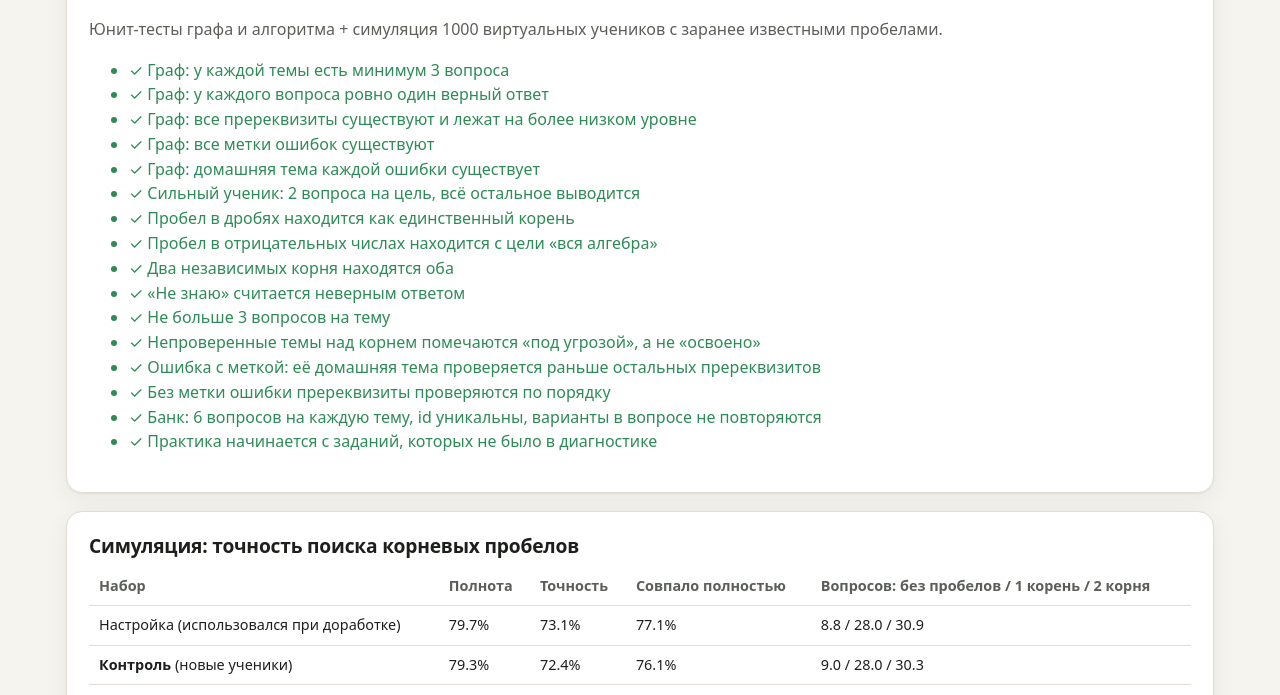
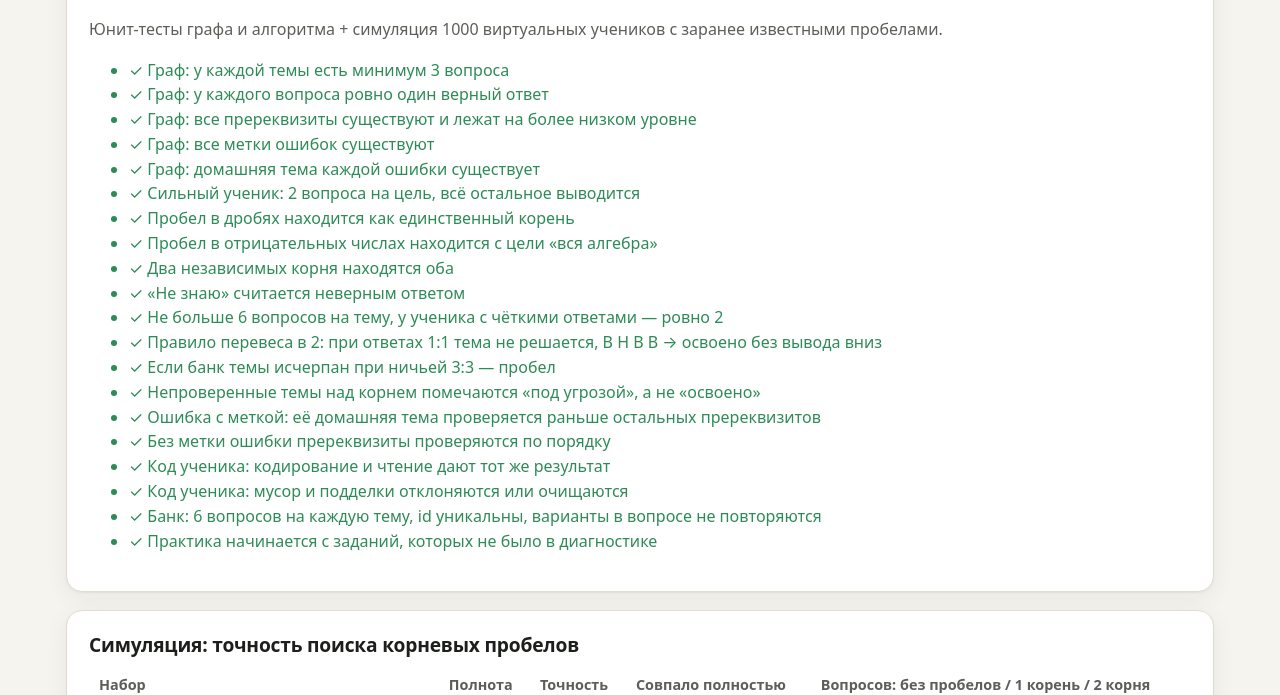
Before and after one commit to sas1k00/hackathonchik, a plain HTML site: page tests.html in a window 1280 px wide. Shown: the part 105-800 px from the top of the page. Drawn offline with Linux system fonts and the light colour scheme.

Commit message:
Raise score: sourced problem data, better engine, PWA, safer share codes
- Engine: decide a topic on a 2-answer lead (up to 6 questions); held-out
  precision 72% -> 85%, recall 79% -> 90%
- Share codes are validated (unknown topic/misconception ids dropped,
  __proto__ rejected); stored data sanitized so a bad code can't break the
  teacher dashboard; 4 new tests (20 total)
- PWA: manifest, icons, service worker; verified working with server off
- README: PISA 2022 / ЕНТ-2025 sources, mapping to official ЕНТ math spec,
  market and costs, honest AI-authorship section
- Deck: scale slide with sourced data, market slide, updated validation

Co-Authored-By: Claude Opus 5 <noreply@anthropic.com>

```diff
--- a/index.html
+++ b/index.html
@@ -5,7 +5,11 @@
   <meta name="viewport" content="width=device-width, initial-scale=1">
   <title>Tamyr — корень пробелов в знаниях</title>
   <meta name="description" content="Адаптивная диагностика по математике: находит не ошибку, а её причину.">
-  <link rel="stylesheet" href="css/style.css">
+  <link rel="stylesheet" href="css/style.css?v=4">
+  <link rel="manifest" href="manifest.webmanifest">
+  <meta name="theme-color" content="#1f6f5c">
+  <link rel="icon" href="icons/icon-192.png">
+  <link rel="apple-touch-icon" href="icons/icon-192.png">
 </head>
 <body>
   <header class="topbar">
@@ -22,11 +26,17 @@
   <main id="app" tabindex="-1"></main>
   <footer class="foot">Tamyr · VentureHack 2026 · Трек EduTech и образование будущего</footer>
 
-  <script src="js/data.js"></script>
-  <script src="js/engine.js"></script>
-  <script src="js/graph.js"></script>
-  <script src="js/store.js"></script>
-  <script src="js/app.js"></script>
-  <script src="js/teacher.js"></script>
+  <script src="js/data.js?v=4"></script>
+  <script src="js/engine.js?v=4"></script>
+  <script src="js/graph.js?v=4"></script>
+  <script src="js/store.js?v=4"></script>
+  <script src="js/app.js?v=4"></script>
+  <script src="js/teacher.js?v=4"></script>
+  <script>
+    // Офлайн-режим: работает на http(s), при открытии файла двойным кликом просто пропускается
+    if ('serviceWorker' in navigator && location.protocol.startsWith('http')) {
+      navigator.serviceWorker.register('sw.js').catch(() => {});
+    }
+  </script>
 </body>
 </html>
--- a/js/app.js
+++ b/js/app.js
@@ -25,7 +25,7 @@
       <section class="hero">
         <p class="eyebrow">Трек EduTech · подготовка к ЕНТ по математике</p>
         <h1>Ошибка в квадратных уравнениях.<br>Причина — в дробях.</h1>
-        <p class="lead">Tamyr находит не просто тему, где ученик ошибается, а <b>корневой пробел</b>, из-за которого рушатся все следующие темы. Вглубь он спускается только там, где ученик ошибается: без пробелов хватает около 9 вопросов. Затем строит короткий план — от корня наверх.</p>
+        <p class="lead">Tamyr находит не просто тему, где ученик ошибается, а <b>корневой пробел</b>, из-за которого рушатся все следующие темы. Вглубь он спускается только там, где ученик ошибается: без пробелов хватает около 10 вопросов. Затем строит короткий план — от корня наверх.</p>
         <div class="cta">
           <a class="btn primary" href="#setup">Пройти диагностику</a>
           <a class="btn" href="#teacher">Панель учителя</a>
@@ -62,7 +62,7 @@
     app.innerHTML = `
       <section class="card narrow">
         <h1>Диагностика</h1>
-        <p class="muted">От 8 до 30 вопросов — чем больше пробелов, тем глубже спускаемся. Калькулятор не нужен, черновик пригодится. Если не знаете ответ — нажмите «Не знаю»: угадывание делает карту менее точной.</p>
+        <p class="muted">От нескольких вопросов до 40 — чем больше пробелов, тем глубже спускаемся. Калькулятор не нужен, черновик пригодится. Если не знаете ответ — нажмите «Не знаю»: угадывание делает карту менее точной.</p>
         <form id="setup-form">
           <label class="field"><span>Ваше имя</span><input id="name" required maxlength="40" autocomplete="given-name" value="${esc(state.name)}" placeholder="Например, Айгерим"></label>
           <fieldset class="goals"><legend>Что проверяем?</legend>
--- a/js/engine.js
+++ b/js/engine.js
@@ -1,8 +1,8 @@
 /*
  * Tamyr Engine — адаптивная диагностика по графу пререквизитов.
  *
- * Идея: начинаем с целевых (сложных) тем. Тема «освоена» после 2 верных ответов,
- * «пробел» — после 2 неверных (максимум 3 вопроса на тему, решает большинство).
+ * Идея: начинаем с целевых (сложных) тем. Тема «освоена», когда верных ответов на 2 больше, чем неверных,
+ * «пробел» — когда неверных на 2 больше (до 6 вопросов на тему; если банк кончился — решает большинство).
  *   • Освоил тему  → все её пререквизиты считаются освоенными (вывод, без вопросов).
  *   • Пробел в теме → спускаемся к её непроверенным пререквизитам (поиск в глубину).
  *   • Неверный ответ с меткой ошибки (misconception) указывает на «домашнюю» тему
@@ -67,7 +67,7 @@
     constructor(startTopics, opts) {
       opts = opts || {};
       this.rand = opts.rand || Math.random;
-      this.maxPerTopic = 3;
+      this.maxPerTopic = 6; // в спорных случаях задаём до 6 вопросов (весь банк темы)
       this.state = {};
       T.TOPICS.forEach(t => { this.state[t.id] = { status: S.UNKNOWN, answers: [], tested: false }; });
       this.stack = startTopics.slice().reverse();
@@ -76,8 +76,6 @@
       this.reasons = {};   // почему тема попала в проверку
       startTopics.forEach(id => { this.reasons[id] = { kind: 'goal' }; });
     }
-
-    get finished() { return this.current === null && this._nextTopic() === null; }
 
     _decided(id) { const s = this.state[id].status; return s === S.MASTERED || s === S.GAP; }
 
@@ -123,10 +121,12 @@
       const c = st.answers.filter(a => a.correct).length;
       const w = st.answers.length - c;
       const outOfQuestions = st.answers.length >= Math.min(this.maxPerTopic, questionsByTopic[id].length);
+      // Решение принимается, когда одна сторона ведёт с перевесом в 2 ответа: ВВ → освоено, НН → пробел,
+      // при 1:1 спрашиваем дальше (В Н В В → освоено). Так одна удачная догадка не решает судьбу темы.
       // «Чистое» освоение (все ответы верны) распространяется на пререквизиты;
       // освоение с ошибкой засчитывается только самой теме — угадывание не должно «закрывать» основы.
-      if (c >= 2 || (outOfQuestions && c > w)) return this._markMastered(id, w === 0);
-      if (w >= 2 || outOfQuestions) return this._markGap(id);
+      if (c - w >= 2 || (outOfQuestions && c > w)) return this._markMastered(id, w === 0);
+      if (w - c >= 2 || outOfQuestions) return this._markGap(id);
     }
 
     _markMastered(id, propagate) {
--- a/js/store.js
+++ b/js/store.js
@@ -27,15 +27,37 @@
     },
     saveSession(c) { const all = read(KEY); all.unshift(c); write(KEY, all.slice(0, 30)); },
     updateLatest(c) { const all = read(KEY); if (all.length) { all[0] = c; write(KEY, all); } },
-    sessions() { return read(KEY); },
+    sessions() { return read(KEY).map(c => T.store.sanitize(c)).filter(Boolean); },
     encode(c) { return 'TMR1.' + btoa(unescape(encodeURIComponent(JSON.stringify(c)))); },
     decode(code) {
-      const raw = code.trim().replace(/^TMR1\./, '');
-      const c = JSON.parse(decodeURIComponent(escape(atob(raw))));
-      if (c.v !== 1 || typeof c.s !== 'string' || c.s.length !== T.TOPICS.length) throw new Error('Неверный код');
-      return c;
+      const raw = String(code).trim().replace(/^TMR1\./, '');
+      let c;
+      try { c = JSON.parse(decodeURIComponent(escape(atob(raw)))); } catch (e) { throw new Error('Неверный код'); }
+      const clean = T.store.sanitize(c);
+      if (!clean) throw new Error('Неверный код');
+      return clean;
     },
-    imported() { return read(KEY_IMPORTED); },
+    /* Код приходит от пользователя: принимаем только известные темы и ошибки, иначе панель учителя может сломаться. */
+    sanitize(c) {
+      if (!c || typeof c !== 'object' || c.v !== 1) return null;
+      if (typeof c.s !== 'string' || c.s.length !== T.TOPICS.length || /[^migru]/.test(c.s)) return null;
+      const name = typeof c.n === 'string' ? c.n.trim().slice(0, 40) : '';
+      if (!name) return null;
+      const own = (obj, k) => typeof k === 'string' && Object.prototype.hasOwnProperty.call(obj, k);
+      const num = (x, max) => (Number.isFinite(x) && x >= 0 && x <= max ? Math.floor(x) : 0);
+      return {
+        v: 1,
+        n: name,
+        g: T.GOALS.some(g => g.id === c.g) ? c.g : 'full',
+        t: num(c.t, 4102444800000) || Date.now(),
+        s: c.s,
+        r: Array.isArray(c.r) ? [...new Set(c.r.filter(id => own(T.TOPIC, id)))] : [],
+        m: Array.isArray(c.m) ? c.m.filter(x => Array.isArray(x) && own(T.MISCONCEPTIONS, x[0])).map(x => [x[0], num(x[1], 1000) || 1]) : [],
+        a: num(c.a, 1000),
+        demo: c.demo === true
+      };
+    },
+    imported() { return read(KEY_IMPORTED).map(c => T.store.sanitize(c)).filter(Boolean); },
     addImported(c) { const all = read(KEY_IMPORTED).filter(x => !(x.n === c.n && x.t === c.t)); all.push(c); write(KEY_IMPORTED, all); },
     clearImported() { write(KEY_IMPORTED, []); }
   };
--- a/tests.html
+++ b/tests.html
@@ -4,7 +4,7 @@
   <meta charset="UTF-8">
   <meta name="viewport" content="width=device-width, initial-scale=1">
   <title>Tamyr — тесты движка</title>
-  <link rel="stylesheet" href="css/style.css">
+  <link rel="stylesheet" href="css/style.css?v=4">
 </head>
 <body>
   <main>
@@ -18,8 +18,9 @@
       <div id="sim"></div>
     </section>
   </main>
-  <script src="js/data.js"></script>
-  <script src="js/engine.js"></script>
+  <script src="js/data.js?v=4"></script>
+  <script src="js/engine.js?v=4"></script>
+  <script src="js/store.js?v=4"></script>
   <script>
     const T = window.Tamyr;
     const out = document.getElementById('tests');
@@ -82,9 +83,26 @@
       const { r } = run(['lin'], new Set(), { skip: true });
       assert(r.gaps.includes('lin')); assert(r.rootGaps.length > 0);
     });
-    test('Не больше 3 вопросов на тему', () => {
+    test('Не больше 6 вопросов на тему, у ученика с чёткими ответами — ровно 2', () => {
       const { d } = run(T.GOALS[0].start, without('arith'));
-      T.TOPICS.forEach(t => assert(d.state[t.id].answers.length <= 3, t.id));
+      T.TOPICS.forEach(t => { const n = d.state[t.id].answers.length; assert(n === 0 || n === 2, t.id + ': ' + n); });
+    });
+    test('Правило перевеса в 2: при ответах 1:1 тема не решается, В Н В В → освоено без вывода вниз', () => {
+      const d = new T.Diagnostic(['lin'], { rand: T.rng(3) });
+      const ans = ok => { const c = d.next(); eq(c.topic, 'lin'); d.answer(c.options.findIndex(o => ok ? o.ok : (!o.ok && !o.mis))); };
+      ans(true); ans(false);
+      eq(d.state.lin.status, 'unknown', 'после 1:1');
+      ans(true);
+      eq(d.state.lin.status, 'unknown', 'после 2:1');
+      ans(true);
+      eq(d.state.lin.status, 'mastered');
+      eq(d.state.frac.status, 'unknown', 'освоение с ошибкой не распространяется вниз:');
+    });
+    test('Если банк темы исчерпан при ничьей 3:3 — пробел', () => {
+      const d = new T.Diagnostic(['arith'], { rand: T.rng(5) });
+      [true, false, true, false, true, false].forEach(ok => { const c = d.next(); d.answer(c.options.findIndex(o => ok ? o.ok : !o.ok)); });
+      eq(d.state.arith.answers.length, 6);
+      eq(d.state.arith.status, 'gap');
     });
     test('Непроверенные темы над корнем помечаются «под угрозой», а не «освоено»', () => {
       // цель — квадратные уравнения, корень — дроби; проценты и парабола не проверялись, но стоят на дробях
@@ -115,6 +133,24 @@
       for (let k = 0; k < 2; k++) { const cur = d.next(); d.answer(cur.options.findIndex(o => !o.ok && !o.mis)); }
       eq(d.state.quad.status, 'gap');
       eq(d.next().topic, 'fact');
+    });
+    test('Код ученика: кодирование и чтение дают тот же результат', () => {
+      const { r } = run(['quad'], without('frac'));
+      const c = T.store.compact('Айгерим', 'quad', r);
+      const back = T.store.decode(T.store.encode(c));
+      eq(back.s, c.s); eq(back.r, ['frac']); eq(back.n, 'Айгерим');
+    });
+    test('Код ученика: мусор и подделки отклоняются или очищаются', () => {
+      const enc = o => 'TMR1.' + btoa(unescape(encodeURIComponent(JSON.stringify(o))));
+      const good = { v: 1, n: 'X', g: 'full', t: 1, s: 'm'.repeat(T.TOPICS.length), r: [], m: [], a: 5 };
+      ['garbage', '', 'TMR1.!!!', enc({ v: 2 }), enc(Object.assign({}, good, { s: 'x'.repeat(T.TOPICS.length) })),
+       enc(Object.assign({}, good, { s: 'mm' })), enc(Object.assign({}, good, { n: '' }))].forEach(code => {
+        let threw = false; try { T.store.decode(code); } catch (e) { threw = true; }
+        assert(threw, 'должен отклонить: ' + code.slice(0, 20));
+      });
+      const bad = T.store.decode(enc(Object.assign({}, good, { r: ['frac', 'nope', '__proto__'], m: [['frac_add_across', 2], ['evil', 1], 'x'], g: 'zzz', a: -5 })));
+      eq(bad.r, ['frac']); eq(bad.m, [['frac_add_across', 2]]); eq(bad.g, 'full'); eq(bad.a, 0);
+      eq(T.store.sanitize({ v: 1, n: '<img src=x onerror=alert(1)>', s: 'm'.repeat(T.TOPICS.length) }).n, '<img src=x onerror=alert(1)>', 'имя сохраняется как текст (экранируется при выводе):');
     });
     test('Банк: 6 вопросов на каждую тему, id уникальны, варианты в вопросе не повторяются', () => {
       T.TOPICS.forEach(t => eq(T.questionsByTopic[t.id].length, 6, t.id + ':'));
@@ -159,7 +195,7 @@
       return { N, recall: tp / (tp + fn), precision: tp / (tp + fp), exact: exact / N, avgAsked: avg(all), asked0: avg(askedBy[0]), asked1: avg(askedBy[1]), asked2: avg(askedBy[2]) };
     }
     const pct = x => (100 * x).toFixed(1) + '%';
-    const full = T.TOPICS.reduce((s, t) => s + Math.min(3, T.questionsByTopic[t.id].length), 0);
+    const full = T.QUESTIONS.length;
     window.SIM = {
       tuning: simulate(42, 5000, 1000),
       holdout: simulate(777, 70000, 1000),
@@ -175,7 +211,7 @@
         <thead><tr><th>Набор</th><th>Полнота</th><th>Точность</th><th>Совпало полностью</th><th>Вопросов: без пробелов / 1 корень / 2 корня</th></tr></thead>
         <tbody>${rows.map(([n, s]) => `<tr><td>${n}</td><td>${pct(s.recall)}</td><td>${pct(s.precision)}</td><td>${pct(s.exact)}</td><td>${s.asked0.toFixed(1)} / ${s.asked1.toFixed(1)} / ${s.asked2.toFixed(1)}</td></tr>`).join('')}</tbody>
       </table></div>
-      <p class="small muted" style="margin-top:12px">По 1000 виртуальных учеников в каждом наборе. Модель ученика: знает тему → верно с вероятностью 92%; не знает → 20% (угадывание), в остальных случаях в 70% выбирает «типичную» ошибку. Это проверка алгоритма, а не данные реальных учеников. Для сравнения: 3 вопроса по каждой из 17 тем — ${full} вопросов.</p>`;
+      <p class="small muted" style="margin-top:12px">По 1000 виртуальных учеников в каждом наборе. Модель ученика: знает тему → верно с вероятностью 92%; не знает → 20% (угадывание), в остальных случаях в 70% выбирает «типичную» ошибку. Это проверка алгоритма, а не данные реальных учеников. Всего в банке ${full} вопросов.</p>`;
     window.TEST_RESULTS = results;
   </script>
 </body>
```
Also changed, not shown: sw.js (added, +34 -0 lines), docs/img/teacher.png, icons/icon-192.png (added), icons/icon-512.png (added), manifest.webmanifest (added), 5 other files.
